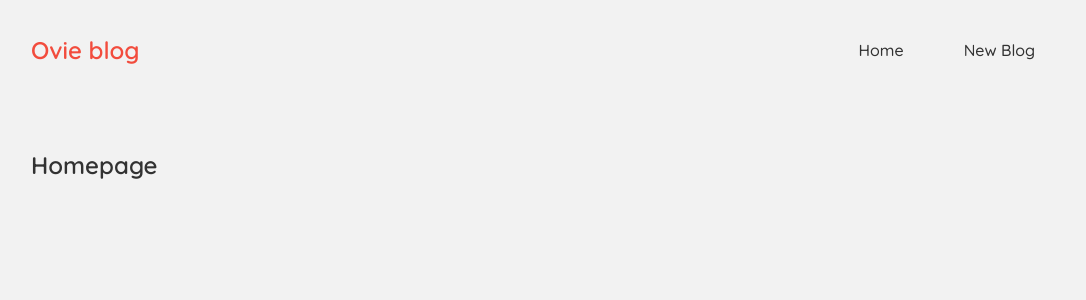
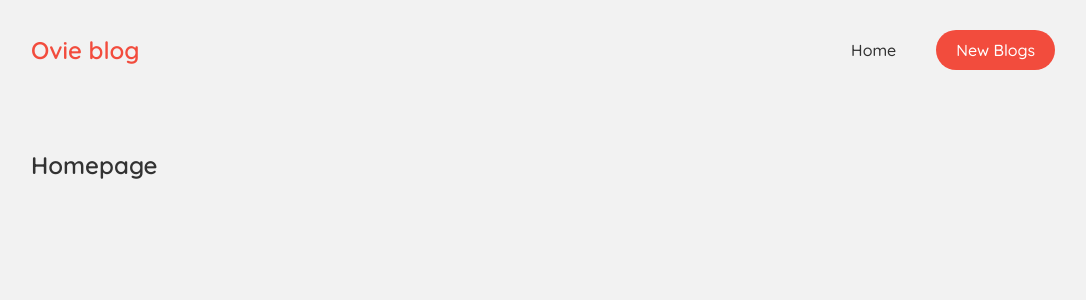
Before and after one commit to ovie009/ovie-blog, a React (Create React App) app: page / in a window 1280 px wide. Shown: the top 300 px of the page, without its empty margins (97-1183 px from the left). Built offline with nearby package versions, Linux system fonts and the light colour scheme.

Commit message:
inline styles

```diff
--- a/src/Navbar.js
+++ b/src/Navbar.js
@@ -8,8 +8,8 @@ const Navbar = () => {
                 <li className="list-items">
                     <a href="/">Home</a>
                 </li>
-                <li className="list-items">
-                    <a href="/create">New Blog</a>
+                <li className="list-items" style={{ backgroundColor: "var(--themeColor4)", borderRadius: '30px'}}>
+                    <a href="/create" style={{color: 'white'}}>New Blogs</a>
                 </li>
             </ul>
         </nav>
```
